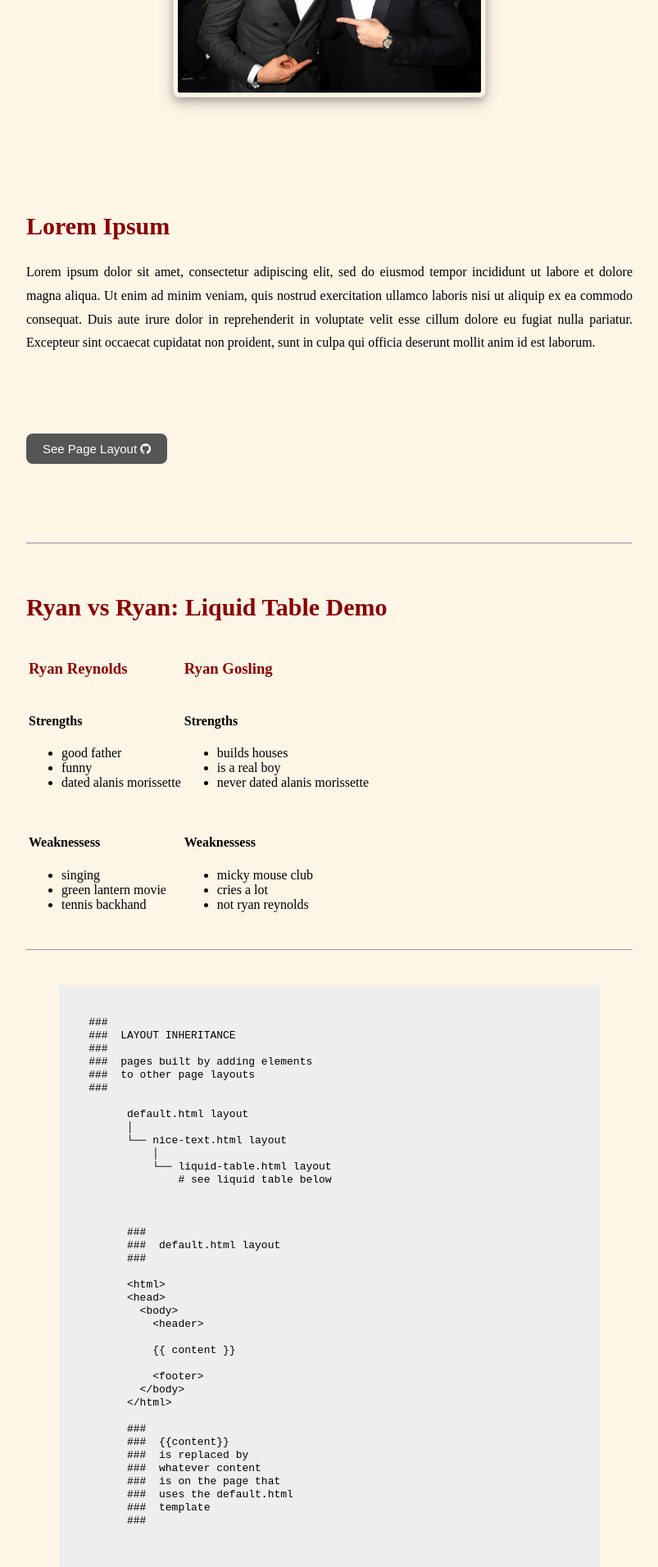
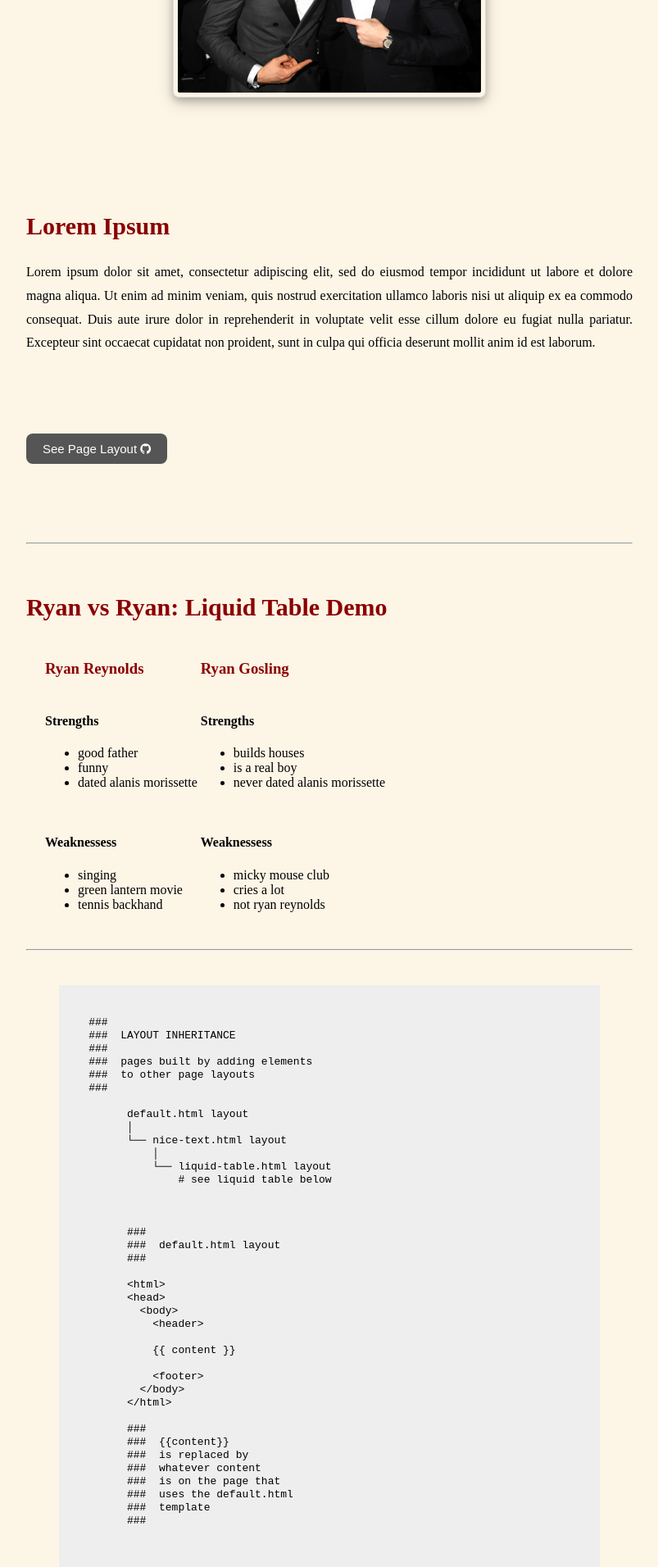
Before and after one commit to DS4PS/barebones-jekyll, a Jekyll site: the page built from page2.md, in a window 1280 px wide. Shown: the part 496-2408 px from the top of the page at 82% size, without its empty margins (238-1041 px from the left). Built offline with Jekyll 4.4.1, drawn with Linux system fonts in a browser that asks for light colours; nearby versions of some CDN libraries.

Commit message:
Update liquid-table.html

```diff
--- a/_layouts/liquid-table.html
+++ b/_layouts/liquid-table.html
@@ -301,4 +301,9 @@ layout: nice-text
 ul {
   text-align: left;
   }
+
+table {
+  margin-left: 20px;
+  }
+
 </style>
```
